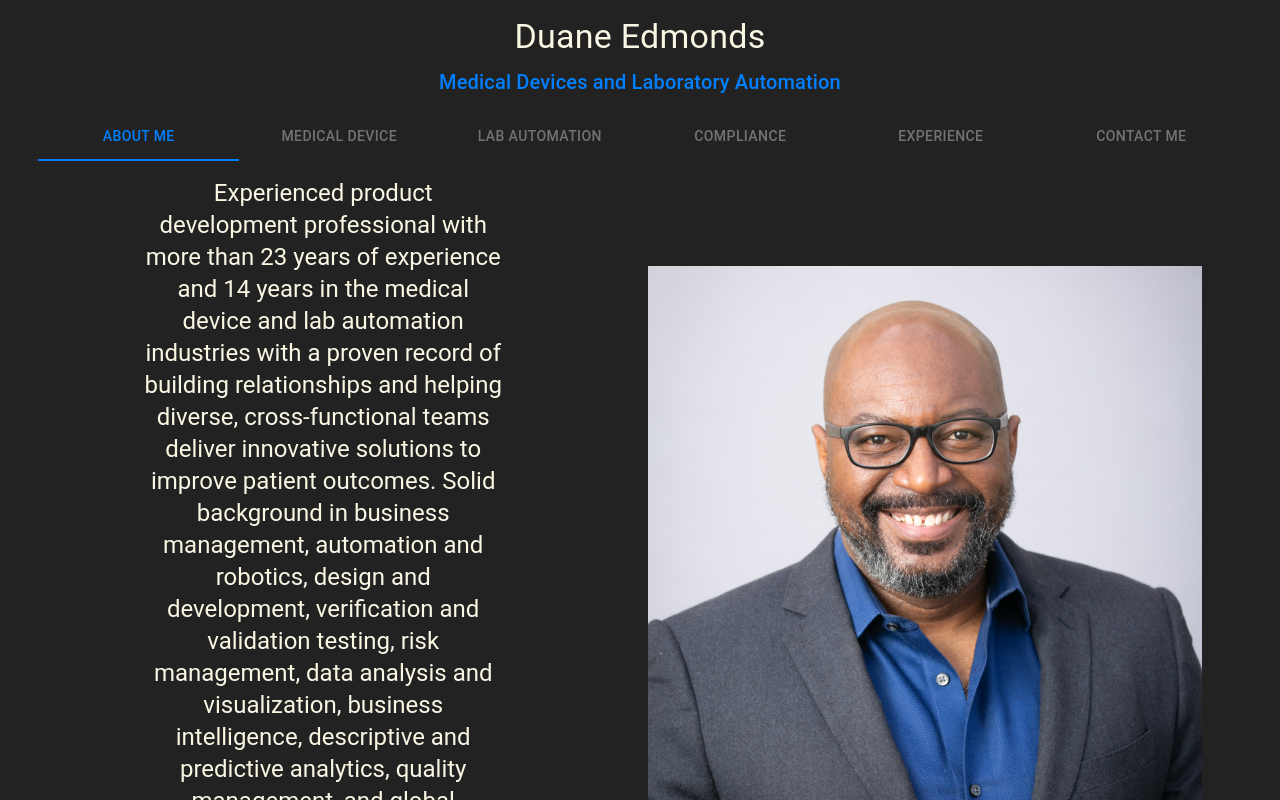
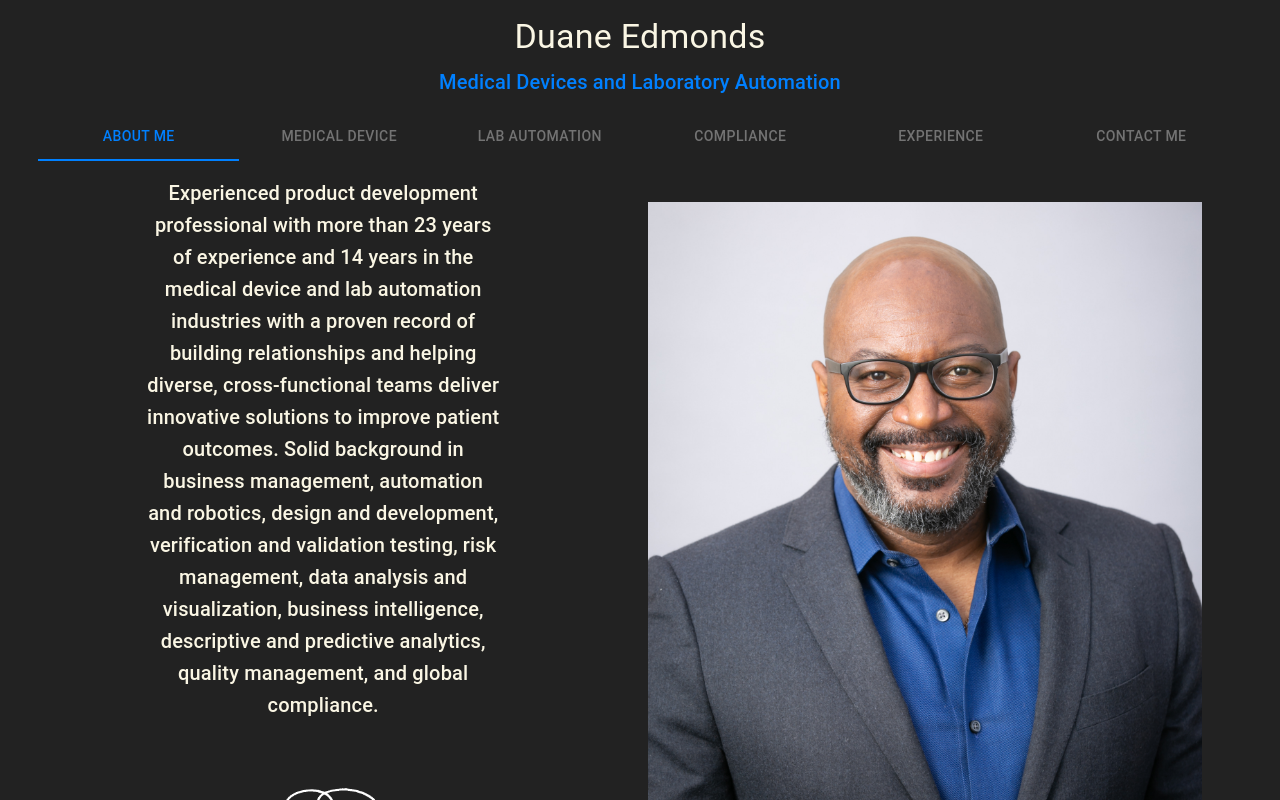
Before and after one commit to usefulmove/ded, a React (Vite) app: page / in a window 1280 px wide. Shown: the top 800 px of the page. Built offline with nearby package versions, Linux system fonts and the light colour scheme.

Commit message:
(automated gcp push)

```diff
--- a/src/components/Summary.jsx
+++ b/src/components/Summary.jsx
@@ -8,7 +8,7 @@
       <Grid container>
         <Grid item xs={2}></Grid>
         <Grid item xs={8}>
-          <Typography variant="h5" align="center" color="secondary">
+          <Typography variant="h6" align="center" color="secondary">
             Experienced product development professional with more than 23 years
             of experience and 14 years in the medical device and lab automation
             industries with a proven record of building relationships and
```
